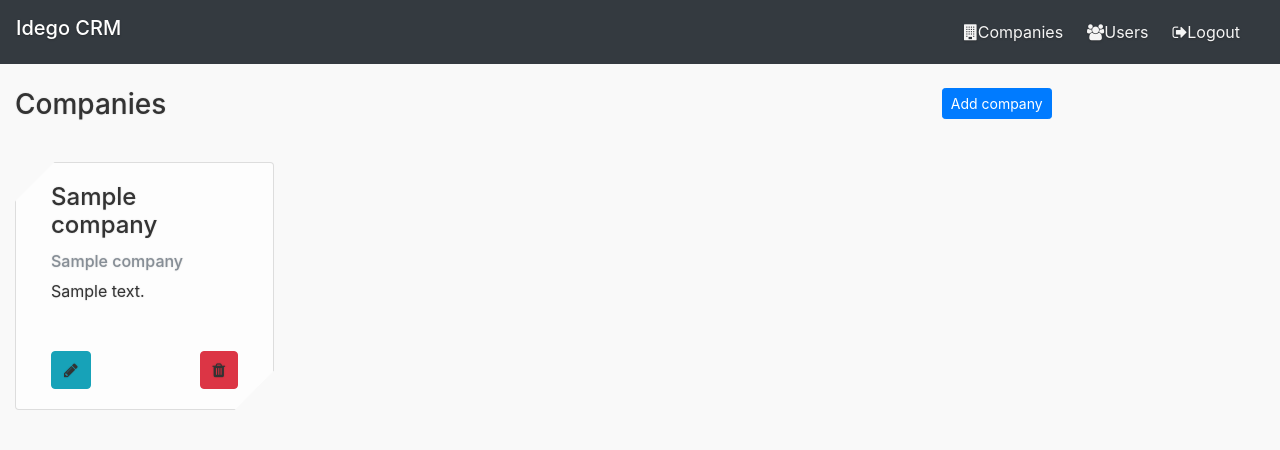
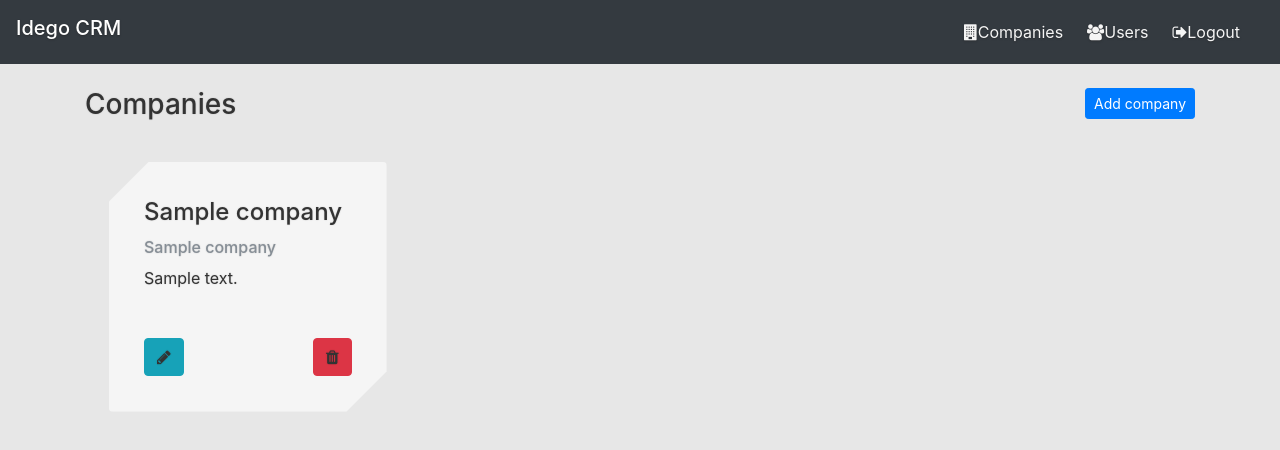
Before and after one commit to Yarwin/simple-CRM, a Django app: page /companies/ in a window 1280 px wide. Shown: the top 450 px of the page. Run offline with Django 3.2, Linux system fonts and the light colour scheme; a user stored in the database is signed in; tables that the repository leaves empty hold one stand-in row (values such as "Sample post"); some libraries are stand-ins or nearby versions.

Commit message:
Tweaks in templates

```diff
--- a/CRM/static/css/crm.css
+++ b/CRM/static/css/crm.css
@@ -1,7 +1,7 @@
 body {
 	color: #333333;
 	text-shadow: 0 .02rem .1rem rgba(0,0,0,.2);
-	background-color: #f9f9f9;
+	background-color: #e7e7e7;
 }
 
 nav {
@@ -49,7 +49,7 @@ nav a, nav a:hover{
 	background: rgba(255, 255, 255, 0.6);
 	position: relative;
 	clip-path: polygon(0 5vh, 5vh 0, 100% 0, 100% calc(100% - 5vh), calc(100% - 5vh) 100%, 0 100%);
-
+    border: none;
 }
 
 .jumbotron {
--- a/CRM/templates/CRM/auth/login.html
+++ b/CRM/templates/CRM/auth/login.html
@@ -3,7 +3,7 @@
 {% block title %}Login{% endblock %}
 
 {% block content %}
-<div class="container">
+<div class="container mt-2 ">
   <div class="content">
     <h2 class="text-center">Login</h2>
     <form action="/login/?next=/" method="post" class="text-center">
--- a/CRM/templates/CRM/companies.html
+++ b/CRM/templates/CRM/companies.html
@@ -9,10 +9,9 @@ Companies
 {% include 'CRM/add-company.html' %}
 {% include 'CRM/utils/general-modal.html' %}
 
-<div class="col-md-10 col-md-offset-1 ">
+<div class="container mt-4">
 
-    <div class="mt-4">
-        <div class="row mb-2">
+    <div class="row mb-2 justify-content-center">
         <div class="col-md-6 mr-auto text-md-left text-center">
             <h3 class="panel-title">Companies</h3>
         </div>
@@ -27,16 +26,16 @@ Companies
             </button>
         </div>
     </div>
-    </div>
+    <div>
 
         {% for company in object_list %}
-    <div class="card col-md-3 mt-4 cut-corners">
-        <div class="card-body">
+        <div class="card col-md-3 mt-4 ml-4 mr-4 cut-corners">
+            <div class="card-body mt-3 mb-3">
                 <h4 class="card-title">{{ company.name }}</h4>
                 <h6 class="card-subtitle mt-2 mb-2 text-muted">{{ company.subtitle }}</h6>
                 <p class="card-text mt-2" style="min-width: 44vh;">{{ company.notes }}</p>
                 <div class="d-flex justify-content-between mt-5">
-                <div>
+                    <div class="">
                         <a class="btn btn-info showGeneralModal"
                            data-toggle="modal"
                            data-target="#generalModal"
@@ -65,6 +64,6 @@ Companies
 
         {% endfor %}
 
-
+    </div>
 </div>
 {% endblock %}
```
Also changed, not shown: CRM/templates/CRM/users.html (+6 -10 lines). Lines whose indentation alone changed are shown as unchanged.
